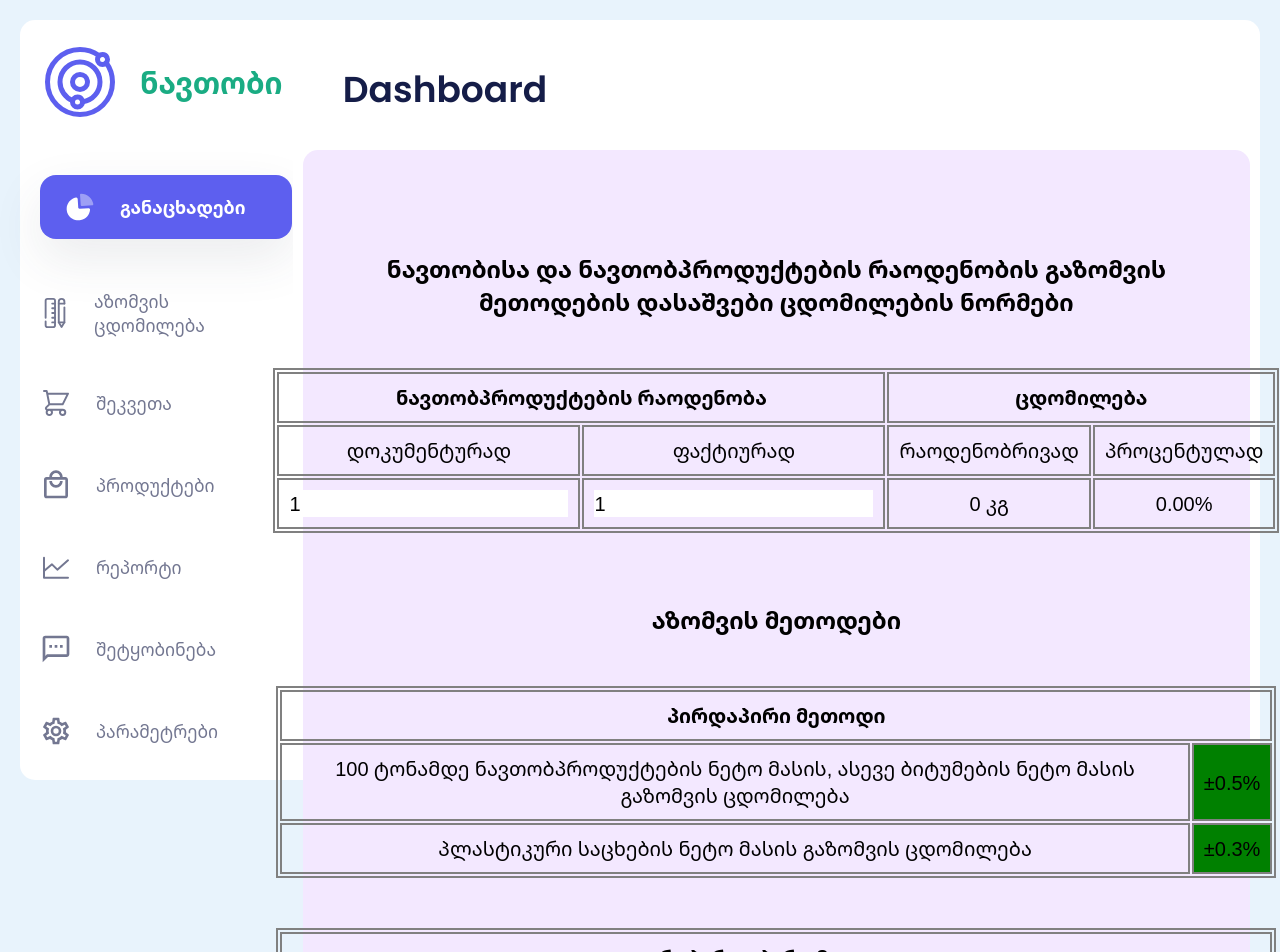
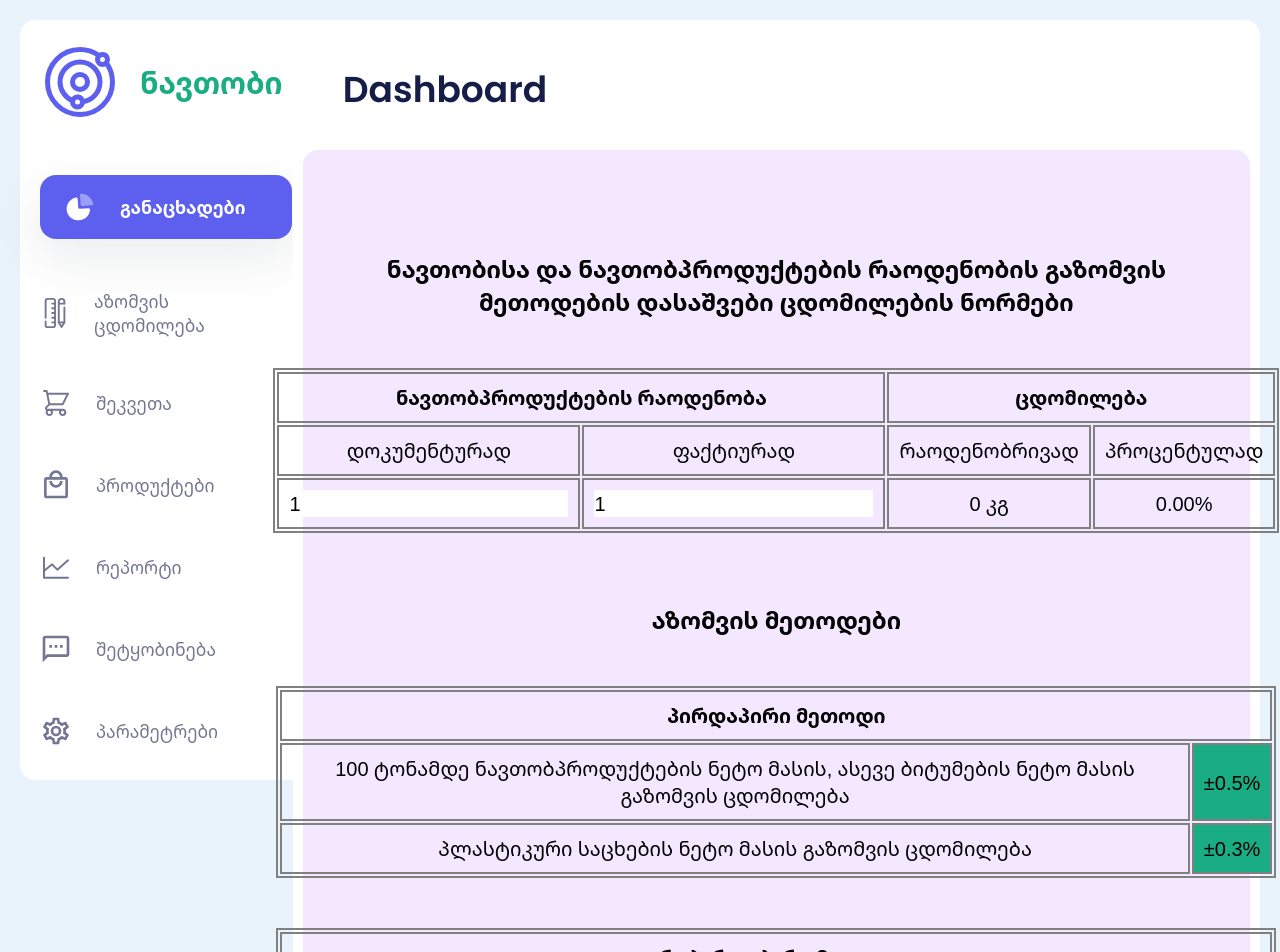
Before and after one commit to irakli85/Oil-Dashboard, a React (Vite) app: page / in a window 1280 px wide. Shown: the top 952 px of the page. Built offline with nearby package versions, Linux system fonts and the light colour scheme.

Commit message:
first commit

```diff
--- a/src/components/Measurment.jsx
+++ b/src/components/Measurment.jsx
@@ -142,7 +142,7 @@ const TdCond = styled.td`
   border: solid 2px gray;
   text-align: center;
   padding: 1rem;
-  background: ${props => props.norm === true ? 'green' : 'red'};
+  background: ${props => props.norm === true ? '#1aac83' : '#e7195a'};
 `
 
 const Tr = styled.tr`
--- a/src/styledComponents/StyledComponents.jsx
+++ b/src/styledComponents/StyledComponents.jsx
@@ -16,6 +16,7 @@ export const ContentSty = styled.div`
     background:  #fff;
     border-radius: 0 1.5rem  1.5rem 0;
     padding: 1rem;
+    height: fit-content;
 `
 
 export const MainSty = styled.main`
```
